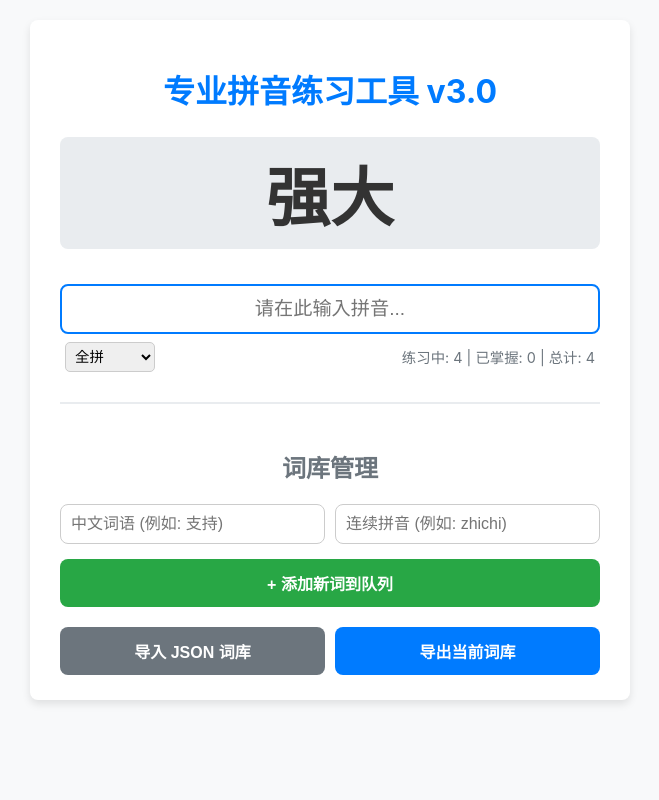
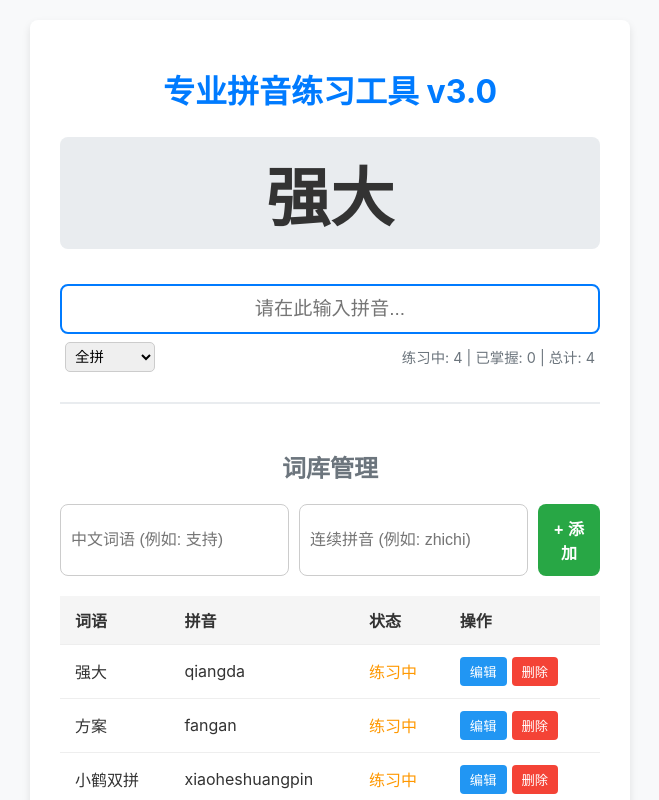
Before and after one commit to promptonce/pinyintiaozhan, a Vue app: page / in a window 1280 px wide. Shown: the top 800 px of the page, without its empty margins (310-969 px from the left). Built offline with nearby package versions, Linux system fonts and the light colour scheme.

Commit message:
支持用户维护自己的词库

```diff
--- a/src/components/ManagementArea.vue
+++ b/src/components/ManagementArea.vue
@@ -13,14 +13,44 @@
         type="text"
         placeholder="连续拼音 (例如: zhichi)"
       />
+      <button
+        class="btn btn-success add-word-btn"
+        @click="addNewWord"
+      >
+        + 添加
+      </button>
     </div>
 
-    <button
-      class="btn btn-success add-word-btn"
-      @click="addNewWord"
-    >
-      + 添加新词到队列
-    </button>
+    <div class="vocabulary-list">
+      <table>
+        <thead>
+          <tr>
+            <th>词语</th>
+            <th>拼音</th>
+            <th>状态</th>
+            <th>操作</th>
+          </tr>
+        </thead>
+        <tbody>
+          <tr v-for="word in vocabulary" :key="word.id">
+            <td>{{ word.hanzi }}</td>
+            <td>{{ word.pinyin }}</td>
+            <td>
+              <span :class="word.isMastered ? 'mastered' : 'practicing'">
+                {{ word.isMastered ? '已掌握' : '练习中' }}
+              </span>
+            </td>
+            <td class="actions">
+              <button @click="editWord(word)">编辑</button>
+              <button @click="confirmDelete(word.id)">删除</button>
+            </td>
+          </tr>
+          <tr v-if="vocabulary.length === 0">
+            <td colspan="4" class="empty-message">词库为空</td>
+          </tr>
+        </tbody>
+      </table>
+    </div>
 
     <div class="button-group">
       <button class="btn btn-secondary" @click="triggerImport">
@@ -37,6 +67,38 @@
         导出当前词库
       </button>
     </div>
+
+    <!-- 编辑模态框 -->
+    <div v-if="editingWord" class="modal-overlay">
+      <div class="modal">
+        <h3>编辑词语</h3>
+        <div class="input-group">
+          <input
+            v-model="editHanzi"
+            type="text"
+            placeholder="中文词语"
+          />
+          <input
+            v-model="editPinyin"
+            type="text"
+            placeholder="连续拼音"
+          />
+        </div>
+        <div class="checkbox-group">
+          <label>
+            <input
+              type="checkbox"
+              v-model="editIsMastered"
+            />
+            标记为已掌握
+          </label>
+        </div>
+        <div class="modal-buttons">
+          <button class="btn btn-secondary" @click="cancelEdit">取消</button>
+          <button class="btn btn-primary" @click="saveEdit">保存</button>
+        </div>
+      </div>
+    </div>
   </div>
 </template>
 
@@ -47,10 +109,49 @@ import { useVocabulary } from '../composables/useVocabulary'
 const {
   newHanzi,
   newPinyin,
+  vocabulary,
   addWord,
+  deleteWord,
+  updateWord,
   importFromFile,
   exportToFile
 } = useVocabulary()
+
+const editingWord = ref(null)
+const editHanzi = ref('')
+const editPinyin = ref('')
+const editIsMastered = ref(false)
+
+const editWord = (word) => {
+  editingWord.value = word
+  editHanzi.value = word.hanzi
+  editPinyin.value = word.pinyin
+  editIsMastered.value = word.isMastered
+}
+
+const saveEdit = () => {
+  if (!editHanzi.value || !editPinyin.value) {
+    alert('词语和拼音不能为空！')
+    return
+  }
+
+  updateWord(editingWord.value.id, {
+    hanzi: editHanzi.value.trim(),
+    pinyin: editPinyin.value.toLowerCase().trim(),
+    isMastered: editIsMastered.value
+  })
+  editingWord.value = null
+}
+
+const cancelEdit = () => {
+  editingWord.value = null
+}
+
+const confirmDelete = (id) => {
+  if (confirm('确定要删除这个词语吗？')) {
+    deleteWord(id)
+  }
+}
 
 const fileInput = ref(null)
 
@@ -106,14 +207,108 @@ h2 {
   font-size: 1rem;
 }
 
+.input-group {
+  display: flex;
+  gap: 10px;
+  margin-bottom: 15px;
+}
+
 .add-word-btn {
+  padding: 10px 15px;
+}
+
+.vocabulary-list {
+  margin: 20px 0;
+  max-height: 400px;
+  overflow-y: auto;
+}
+
+.vocabulary-list table {
   width: 100%;
-  margin-bottom: 20px;
+  border-collapse: collapse;
+}
+
+.vocabulary-list th, .vocabulary-list td {
+  padding: 12px 15px;
+  text-align: left;
+  border-bottom: 1px solid #eee;
+}
+
+.vocabulary-list th {
+  background-color: #f5f5f5;
+  font-weight: bold;
+}
+
+.mastered {
+  color: #4CAF50;
+}
+
+.practicing {
+  color: #FF9800;
+}
+
+.actions button {
+  margin-right: 5px;
+  padding: 5px 10px;
+  border: none;
+  border-radius: 4px;
+  cursor: pointer;
+}
+
+.actions button:first-child {
+  background-color: #2196F3;
+  color: white;
+}
+
+.actions button:last-child {
+  background-color: #f44336;
+  color: white;
+}
+
+.empty-message {
+  text-align: center;
+  color: #777;
+  padding: 20px;
 }
 
 .button-group {
   display: grid;
   grid-template-columns: repeat(auto-fit, minmax(150px, 1fr));
+  gap: 10px;
+  margin-top: 20px;
+}
+
+.modal-overlay {
+  position: fixed;
+  top: 0;
+  left: 0;
+  right: 0;
+  bottom: 0;
+  background-color: rgba(0, 0, 0, 0.5);
+  display: flex;
+  justify-content: center;
+  align-items: center;
+}
+
+.modal {
+  background-color: white;
+  padding: 20px;
+  border-radius: var(--border-radius);
+  width: 90%;
+  max-width: 500px;
+}
+
+.modal .input-group {
+  margin-bottom: 15px;
+}
+
+.checkbox-group {
+  margin-bottom: 15px;
+}
+
+.modal-buttons {
+  display: flex;
+  justify-content: flex-end;
   gap: 10px;
 }
 
--- a/src/composables/useVocabulary.js
+++ b/src/composables/useVocabulary.js
@@ -37,8 +37,12 @@ export function useVocabulary() {
         const data = JSON.parse(e.target.result)
 
         if (Array.isArray(data) && data.every(item => item.hanzi && item.pinyin)) {
-          store.importVocabulary(data)
-          alert(`词库导入成功！共 ${data.length} 词。`)
+          const addedCount = store.importVocabulary(data)
+          if (addedCount > 0) {
+            alert(`词库导入成功！新增 ${addedCount} 词，共处理 ${data.length} 词。`)
+          } else {
+            alert(`词库导入完成，未添加新词汇。所有 ${data.length} 词已存在。`)
+          }
         } else {
           throw new Error('JSON 格式不规范。')
         }
@@ -49,6 +53,14 @@ export function useVocabulary() {
 
     reader.onerror = () => alert('读取文件错误。')
     reader.readAsText(file)
+  }
+
+  function deleteWord(wordId) {
+    store.deleteWord(wordId)
+  }
+
+  function updateWord(wordId, updates) {
+    store.updateWord(wordId, updates)
   }
 
   function exportToFile() {
@@ -76,7 +88,10 @@ export function useVocabulary() {
   return {
     newHanzi,
     newPinyin,
+    vocabulary: store.vocabulary,
     addWord,
+    deleteWord,
+    updateWord,
     importFromFile,
     exportToFile
   }
--- a/src/stores/vocabularyStore.js
+++ b/src/stores/vocabularyStore.js
@@ -57,8 +57,23 @@ export const useVocabularyStore = defineStore('vocabulary', () => {
   }
 
   function importVocabulary(data) {
-    vocabulary.value = data.map(normalizeWord)
-    preparePracticeQueue()
+    const newWords = data.map(normalizeWord);
+    let addedCount = 0;
+
+    // 合并新词汇，避免重复
+    newWords.forEach(newWord => {
+      const exists = vocabulary.value.some(existing =>
+        existing.hanzi === newWord.hanzi && existing.pinyin === newWord.pinyin
+      );
+
+      if (!exists) {
+        vocabulary.value.push(newWord);
+        addedCount++;
+      }
+    });
+
+    preparePracticeQueue();
+    return addedCount;
   }
 
   function submitCorrectAnswer(wordId, timeTaken) {
@@ -101,6 +116,35 @@ export const useVocabularyStore = defineStore('vocabulary', () => {
     }
   }
 
+  function deleteWord(wordId) {
+    // 从词汇库中删除
+    const vocabIndex = vocabulary.value.findIndex(w => w.id === wordId)
+    if (vocabIndex !== -1) {
+      vocabulary.value.splice(vocabIndex, 1)
+    }
+
+    // 从练习队列中删除
+    const queueIndex = practiceQueue.value.findIndex(w => w.id === wordId)
+    if (queueIndex !== -1) {
+      practiceQueue.value.splice(queueIndex, 1)
+      // 调整当前索引
+      if (currentWordIndex.value >= practiceQueue.value.length && practiceQueue.value.length > 0) {
+        currentWordIndex.value = 0
+      }
+    }
+  }
+
+  function updateWord(wordId, updates) {
+    const word = vocabulary.value.find(w => w.id === wordId)
+    if (word) {
+      Object.assign(word, updates)
+      // 如果修改了是否掌握状态，重新准备练习队列
+      if ('isMastered' in updates) {
+        preparePracticeQueue()
+      }
+    }
+  }
+
   // 初始化默认词库
   function initializeDefaultVocabulary() {
     const defaultVocab = [
@@ -129,6 +173,8 @@ export const useVocabularyStore = defineStore('vocabulary', () => {
     importVocabulary,
     submitCorrectAnswer,
     submitWrongAnswer,
+    deleteWord,
+    updateWord,
     initializeDefaultVocabulary
   }
 })
```
